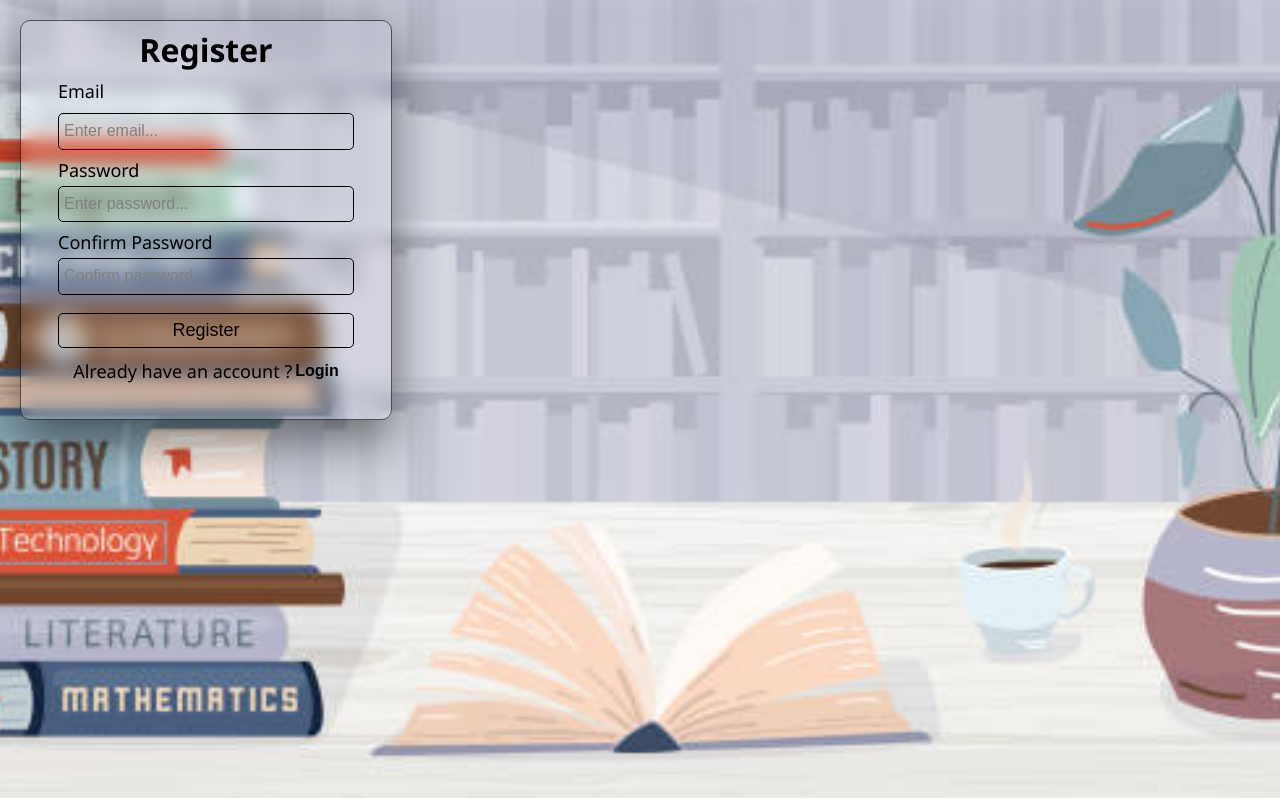
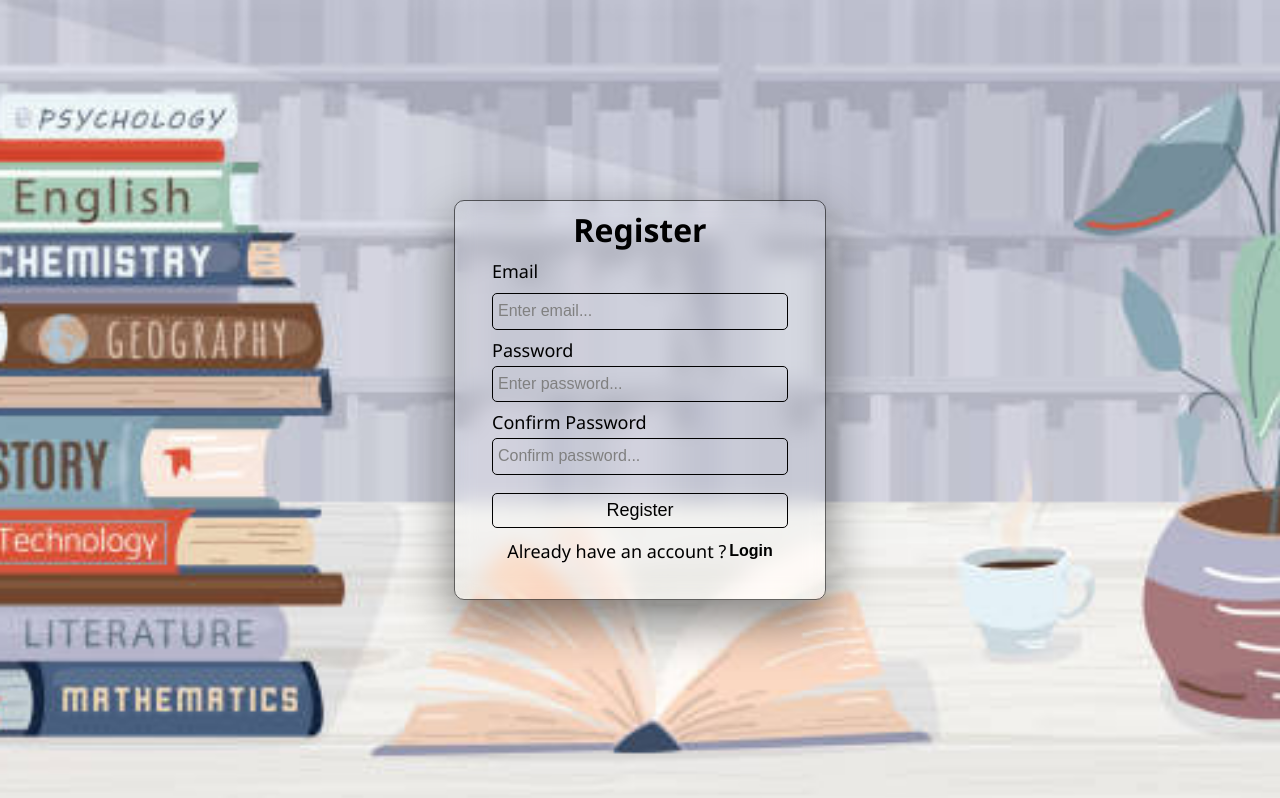
Before and after one commit to Sufiyan3101/PDF-RAG, a React (Vite) app: page /register in a window 1280 px wide. Built offline with nearby package versions, Linux system fonts and the light colour scheme; no server answers.

Commit message:
update login and reg screen

```diff
--- a/src/styles/login.css
+++ b/src/styles/login.css
@@ -5,7 +5,7 @@
 
 .sample-login {
   width: 100%;
-  min-height: 100vh;
+  min-height: 100dvh;
 
   background-image: url("../assets/background.png"); /* <-- put your image path here */
   background-size: cover; /* fills screen */
@@ -25,11 +25,7 @@
   backdrop-filter: blur(10px);
   border: 1px solid rgba(0, 0, 0, 0.6);
   border-radius: 10px;
-
   box-shadow: 0 20px 50px rgba(0, 0, 0, 0.5);
-  top: 50%;
-  left: 50%;
-  transform: translate(-50%-50%);
 }
 
 .loginLabel {
--- a/src/styles/register.css
+++ b/src/styles/register.css
@@ -1,29 +1,25 @@
 .sample-register {
   width: 100%;
-  min-height: 100vh;
+  min-height: 100dvh;
   background-image: url("../assets/background.png"); /* <-- put your image path here */
   background-size: cover; /* fills screen */
   background-position: center; /* centers image */
   background-repeat: no-repeat; /* no tiling */
-  /* display: flex;
+  display: flex;
   justify-content: center;
-  align-items: center; */
+  align-items: center;
   padding: 20px;
 }
 
 .registerDiv {
   width: 30%;
   padding: 10px 0px;
-  height: 50vh;
+  height: 50dvh;
   background: transparent;
   backdrop-filter: blur(10px);
   border: 1px solid rgba(0, 0, 0, 0.6);
   border-radius: 10px;
   box-shadow: 0 20px 50px rgba(0, 0, 0, 0.5);
-
-    top: 50%;
-  left: 50%;
-  transform: translate(-50%-50%);
 }
 
 .registerLabel {
@@ -124,7 +120,7 @@
   font-weight: 200;
 }
 
-.loginNavigation{
+.loginNavigation {
   background: none;
   border: none;
   font-size: medium;
@@ -132,7 +128,6 @@
   font-weight: 700;
   cursor: pointer;
 }
-
 
 .alertBox {
   position: fixed;
@@ -170,10 +165,10 @@
 }
 
 @media (max-width: 768px) {
-  .registerDiv{
+  .registerDiv {
     width: 100%;
   }
-  .registerLabel{
+  .registerLabel {
     font-size: x-large;
   }
 }
```
